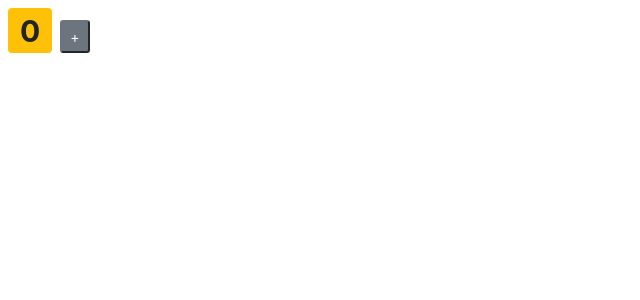
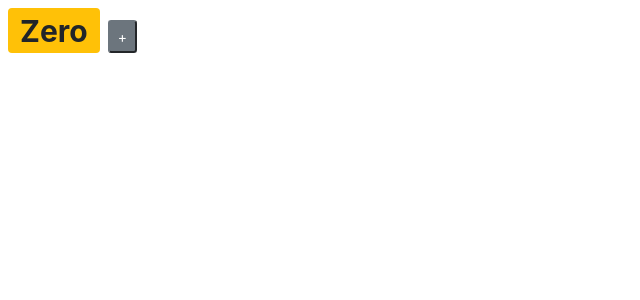
Before and after one commit to MHUS25/shopping-cart, a React (Create React App) app: page / in a window 1280 px wide. Shown: the top 300 px of the page, without its empty margins (0-640 px from the left). Built offline with nearby package versions, Linux system fonts and the light colour scheme.

Commit message:
Adds formatCount function

```diff
--- a/src/components/counter.jsx
+++ b/src/components/counter.jsx
@@ -17,11 +17,15 @@ class Counter extends Component {
 
        return (
         <React.Fragment>
-           <span style={this.styles} className={classes}>{this.state.count}</span>
+           <span style={this.styles} className={classes}>{this.formatCount()}</span>
            <button className="btm btn-secondary btn-sm">+</button>
         </React.Fragment>
        );
     }
+
+    formatCount() {
+        return (this.state.count === 0 ? "Zero" : this.state.count);
+    }
 }
 
 export default Counter;
```
